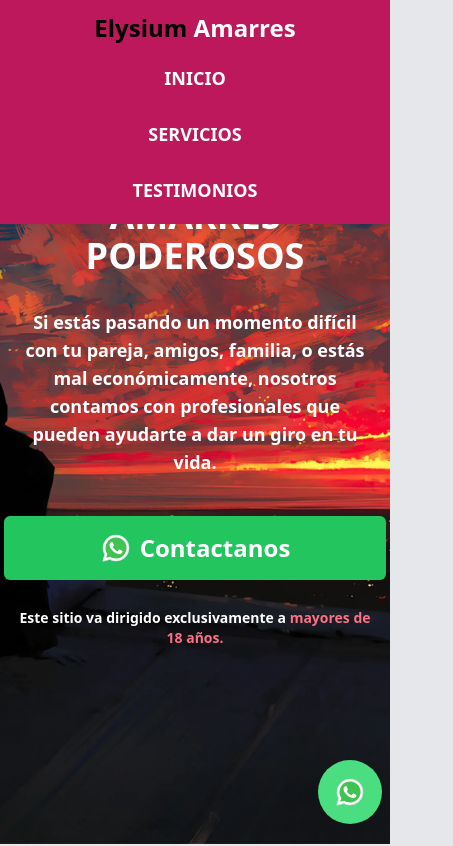
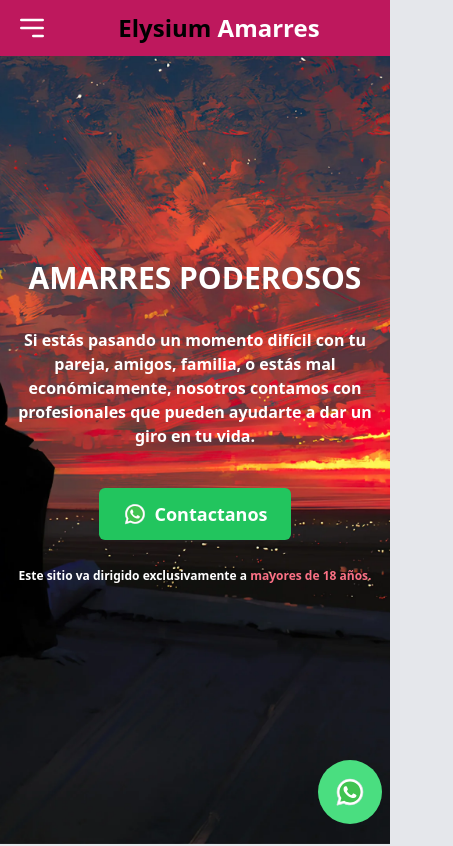
Before and after one commit to muinalautaro16/ElysiumAmarres, a React (Vite) app: page / in a window 390 px wide. Shown: the top 846 px of the page, 453 px wide, since content can reach past the window. Built offline with nearby package versions, Linux system fonts and the light colour scheme.

Commit message:
+ Modificacion en diseño para hacerlo responsivo. + Agreagacion de etiquetas para gooogle ads

```diff
--- a/index.html
+++ b/index.html
@@ -5,6 +5,25 @@
     <link rel="icon" type="" href="./src/assets/4.png" />
     <meta name="viewport" content="width=device-width, initial-scale=1.0" />
     <title>Elysium Amarres</title>
+
+    <!-- Etiqueta de Google (gtag.js) -->
+    <script async src="https://www.googletagmanager.com/gtag/js?id=AW-16668592376"></script>
+    <script>
+      window.dataLayer = window.dataLayer || [];
+      function gtag(){dataLayer.push(arguments);}
+      gtag('js', new Date());
+      gtag('config', 'AW-16668592376');
+    </script>
+
+    <!-- Fragmento de evento para la página de conversión de Vista de página -->
+    <script>
+      gtag('event', 'conversion', {
+        'send_to': 'AW-16668592376/HGYsCMyJy8kZEPiRmow-',
+        'value': 1.0,
+        'currency': 'MXN'
+      });
+    </script>
+
   </head>
   <body class="bg-gray-200">
     <div id="root"></div>
--- a/src/components/Banner.jsx
+++ b/src/components/Banner.jsx
@@ -3,16 +3,18 @@ import Btn from "../components/Btn";
 // link={link} getRandomItem={getRandomItem} esto va dentro de btn
 
 const Banner = () => {
-  // const {link, getRandomItem } = useFnWspp(['https://wa.me/', 'https://wa.me/']);
+  // const { link, getRandomItem } = useFnWspp(['https://wa.me/', 'https://wa.me/']);
 
   return (
-    <div className="relative bg-banner bg-center bg-cover h-screen flex flex-col items-center gap-4 justify-center text-center text-white px-4">
-      <h1 className="text-4xl sm:text-5xl md:text-6xl font-bold uppercase mb-4">Amarres poderosos</h1>
-      <p className="text-lg sm:text-xl md:text-2xl lg:text-3xl font-bold w-full sm:w-3/4 md:w-2/3 lg:w-1/2 mx-auto mb-6">
+    <div className="relative bg-banner bg-center bg-cover w-full h-screen flex flex-col items-center gap-4 justify-center text-center text-white px-4 sm:px-6 md:px-8 lg:px-12">
+      <h1 className="text-3xl sm:text-4xl md:text-5xl lg:text-6xl font-bold uppercase mb-4">
+        Amarres poderosos
+      </h1>
+      <p className="text-base sm:text-lg md:text-xl lg:text-2xl xl:text-3xl font-bold w-full sm:w-4/5 md:w-3/4 lg:w-2/3 xl:w-1/2 mx-auto mb-6">
         Si estás pasando un momento difícil con tu pareja, amigos, familia, o estás mal económicamente, nosotros contamos con profesionales que pueden ayudarte a dar un giro en tu vida.
       </p>
       <Btn />
-      <p className="text-sm sm:text-base md:text-lg lg:text-xl mt-3 font-bold">
+      <p className="text-xs sm:text-sm md:text-base lg:text-lg xl:text-xl mt-3 font-bold">
         Este sitio va dirigido exclusivamente a <span className="text-rose-400">mayores de 18 años.</span>
       </p>
     </div>
--- a/src/components/Btn.jsx
+++ b/src/components/Btn.jsx
@@ -1,24 +1,24 @@
-// {link, getRandomItem}
 const Btn = () => {
   const handleClick = () => {
-    // getRandomItem();
-    const link = 'https://wa.me/525522696119'
-    console.log(link)
+    // const link = getRandomItem(); // Descomentar si se usa
+    const link = 'https://wa.me/525522696119';
+    console.log(link);
     window.open(link, '_blank');
   };
 
   return (
     <button
-      className="flex items-center rounded-md p-4 px-24 hover:cursor-pointer hover:bg-green-700 bg-green-500 text-white text-2xl font-bold"
+      className="flex items-center rounded-md p-3 sm:p-4 lg:p-5 px-6 sm:px-8 lg:px-10 hover:cursor-pointer hover:bg-green-700 bg-green-500 text-white text-lg sm:text-xl lg:text-2xl font-bold transition-colors duration-300"
       type="button"
       onClick={handleClick}
     >
       <svg
-        className="mr-2"
+        className="mr-2 w-6 h-6 sm:w-8 sm:h-8 lg:w-10 lg:h-10"
         xmlns="http://www.w3.org/2000/svg"
         width="32"
         height="32"
-        viewBox="0 0 48 48">
+        viewBox="0 0 48 48"
+      >
         <path fill="#fff" d="M4.868,43.303l2.694-9.835C5.9,30.59,5.026,27.324,5.027,23.979C5.032,13.514,13.548,5,24.014,5c5.079,0.002,9.845,1.979,13.43,5.566c3.584,3.588,5.558,8.356,5.556,13.428c-0.004,10.465-8.522,18.98-18.986,18.98c-0.001,0,0,0,0,0h-0.008c-3.177-0.001-6.3-0.798-9.073-2.311L4.868,43.303z"></path>
         <path fill="#fff" d="M4.868,43.803c-0.132,0-0.26-0.052-0.355-0.148c-0.125-0.127-0.174-0.312-0.127-0.483l2.639-9.636c-1.636-2.906-2.499-6.206-2.497-9.556C4.532,13.238,13.273,4.5,24.014,4.5c5.21,0.002,10.105,2.031,13.784,5.713c3.679,3.683,5.704,8.577,5.702,13.781c-0.004,10.741-8.746,19.48-19.486,19.48c-3.189-0.001-6.344-0.788-9.144-2.277l-9.875,2.589C4.953,43.798,4.911,43.803,4.868,43.803z"></path>
         <path fill="#cfd8dc" d="M24.014,5c5.079,0.002,9.845,1.979,13.43,5.566c3.584,3.588,5.558,8.356,5.556,13.428c-0.004,10.465-8.522,18.98-18.986,18.98h-0.008c-3.177-0.001-6.3-0.798-9.073-2.311L4.868,43.303l2.694-9.835C5.9,30.59,5.026,27.324,5.027,23.979C5.032,13.514,13.548,5,24.014,5 M24.014,42.974C24.014,42.974,24.014,42.974,24.014,42.974C24.014,42.974,24.014,42.974,24.014,42.974 M24.014,42.974C24.014,42.974,24.014,42.974,24.014,42.974 M24.014,4C24.014,4,24.014,4,24.014,4C12.998,4,4.032,12.962,4.027,23.979c-0.001,3.367,0.849,6.685,2.461,9.622l-2.585,9.439c-0.094,0.345,0.002,0.713,0.254,0.967c0.19,0.192,0.447,0.297,0.711,0.297c0.085,0,0.17-0.011,0.254-0.033l9.687-2.54c2.828,1.468,5.998,2.243,9.197,2.244c11.024,0,19.99-8.963,19.995-19.98c0.002-5.339-2.075-10.359-5.848-14.135C34.378,6.083,29.357,4.002,24.014,4L24.014,4z"></path>
--- a/src/components/Nav.jsx
+++ b/src/components/Nav.jsx
@@ -1,28 +1,48 @@
-// import logotipo5 from "../assets/logotipo5.png";
+import { useState } from 'react';
 import { Link, animateScroll as scroll } from 'react-scroll';
 
 const Nav = () => {
+  const [isOpen, setIsOpen] = useState(false);
+
+  const toggleMenu = () => {
+    setIsOpen(!isOpen);
+  };
+
   return (
     <header className="py-3 bg-pink-700 fixed w-full top-0 z-50">
       <div className="container mx-auto flex flex-col lg:flex-row justify-between items-center px-4">
-      <a href="/" className="font-bold text-2xl text-black text-center lg:text-left">
+
+        {/* Contenedor del logo y del botón de hamburguesa */}
+        <div className="flex justify-between w-full lg:w-auto items-center">
+          <button
+            className="text-white focus:outline-none lg:hidden"
+            onClick={toggleMenu}
+          >
+            <svg className="w-8 h-8" fill="none" stroke="currentColor" viewBox="0 0 24 24" xmlns="http://www.w3.org/2000/svg">
+              <path strokeLinecap="round" strokeLinejoin="round" strokeWidth="2" d="M4 6h16M4 12h16m-7 6h7"></path>
+            </svg>
+          </button>
+
+          <a href="/" className="font-bold text-2xl text-black text-center lg:text-left ml-4 lg:ml-0">
             Elysium <span className="text-white font-black">Amarres</span>
           </a>
-        {/* <a href="/">
-          <img src={logotipo5} alt="logo" className="h-12 w-60"/>
-        </a> */}
 
+          <div></div>
+        </div>
 
-        <nav className="flex flex-col items-center lg:flex-row gap-3 mt-3 lg:mt-0">
-          <a href="/" className="text-white text-lg lg:text-xl uppercase font-bold p-2 hover:rounded-md  hover:cursor-pointer hover:bg-pink-500 hover:text-black">
+        {/* Menú principal (incluye el menú móvil) */}
+        <nav className={`flex-col lg:flex-row gap-3 mt-3 lg:mt-0 lg:flex ${isOpen ? 'flex' : 'hidden'} w-full lg:w-auto lg:ml-auto`}>
+          <div className="flex flex-col items-center lg:flex-row lg:items-center lg:justify-end w-full">
+            <a href="/" className="text-white text-lg lg:text-xl uppercase font-bold p-2 hover:rounded-md hover:cursor-pointer hover:bg-pink-500 hover:text-black">
               Inicio
             </a>
-          <Link to='servicios' smooth={true} duration={500} className="text-white text-lg lg:text-xl uppercase font-bold p-2 hover:rounded-md  hover:cursor-pointer hover:bg-pink-500 hover:text-black ">
+            <Link to='servicios' smooth={true} duration={500} className="text-white text-lg lg:text-xl uppercase font-bold p-2 hover:rounded-md hover:cursor-pointer hover:bg-pink-500 hover:text-black">
               Servicios
             </Link>
-          <Link to='testimonios' smooth={true} duration={500} className="text-white text-lg lg:text-xl uppercase font-bold p-2 hover:rounded-md  hover:cursor-pointer hover:bg-pink-500 hover:text-black">
+            <Link to='testimonios' smooth={true} duration={500} className="text-white text-lg lg:text-xl uppercase font-bold p-2 hover:rounded-md hover:cursor-pointer hover:bg-pink-500 hover:text-black">
               Testimonios
             </Link>
+          </div>
         </nav>
       </div>
     </header>
--- a/src/components/Testimonios.jsx
+++ b/src/components/Testimonios.jsx
@@ -18,7 +18,7 @@ const testimonioData = [
 const Testimonios = () => {
   return (
     <div id="testimonios" className="text-center bg-black p-9">
-      <h2 className="text-6xl font-bold text-rose-400 uppercase">Testimonios</h2>
+      <h2 className="text-3xl sm:text-4xl lg:text-6xl font-bold text-rose-400 uppercase">Testimonios</h2>
       <div className="grid grid-cols-1 sm:grid-cols-2 lg:grid-cols-3 gap-4 mt-6">
         {testimonioData.map((testimonio, index) => (
           <CardTest
@@ -31,4 +31,4 @@ const Testimonios = () => {
   );
 }
 
-export default Testimonios
+export default Testimonios;
--- a/src/pages/Home.jsx
+++ b/src/pages/Home.jsx
@@ -9,15 +9,15 @@ import Footer from "../components/Footer";
 const Home = () => {
   // const {link, getRandomItem} = useFnWspp(['https://wa.me/', 'https://wa.me/']);
   return (
-    <>
-        <Nav />
-        <Banner />
-        <Servicios />
-        <Testimonios />
-        <BtnWspp  />
-        <Footer />
-    </>
-  )
-}
+    <div className="flex flex-col min-h-screen">
+      <Nav />
+      <Banner className="w-full sm:w-3/4 lg:w-1/2 mx-auto"/>
+      <Servicios className="flex-grow" />
+      <Testimonios className="flex-grow" />
+      <BtnWspp className="fixed bottom-4 right-4" />
+      <Footer />
+    </div>
+  );
+};
 
 export default Home
--- a/tailwind.config.js
+++ b/tailwind.config.js
@@ -4,6 +4,7 @@ export default {
     "./index.html",
     "./src/**/*.{js,ts,jsx,tsx}",
   ],
+
   theme: {
     extend: {
       backgroundImage: {
```
Lines whose indentation alone changed are shown as unchanged.
